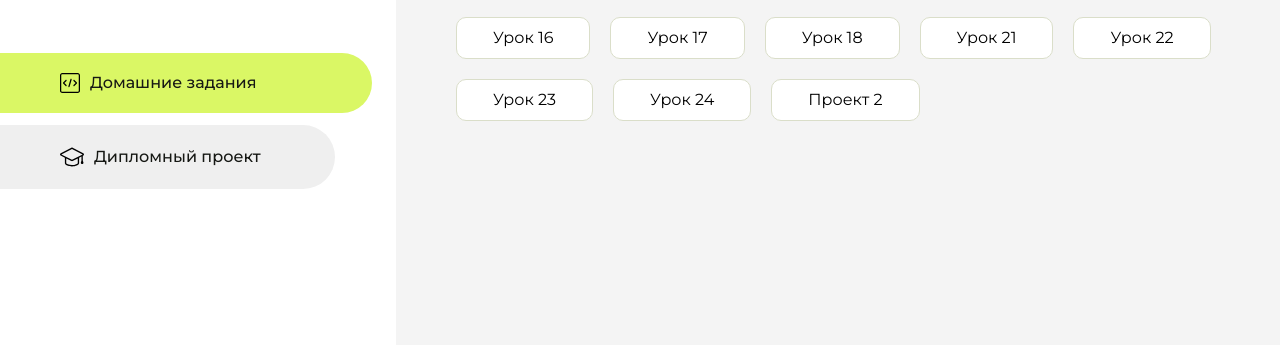
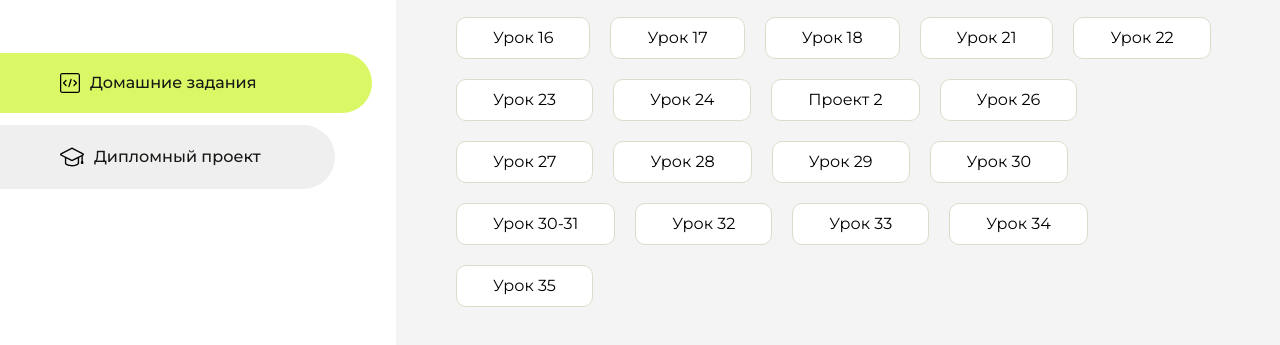
Before and after one commit to Front-rabbit0/homework, a plain HTML site: page index.html in a window 1280 px wide. Shown: the part 283-628 px from the top of the page. Drawn offline with Linux system fonts and the light colour scheme.

Commit message:
Update index.html

```diff
--- a/index.html
+++ b/index.html
@@ -142,6 +142,36 @@
                         <li class="content__list-item">
                             <a href="project-21/index.html">Проект 2</a>
                         </li>
+                        <li class="content__list-item">
+                            <a href="html-26/index.html">Урок 26</a>
+                        </li>
+                        <li class="content__list-item">
+                            <a href="html-27/index.html">Урок 27</a>
+                        </li>
+                        <li class="content__list-item">
+                            <a href="html-28/index.html">Урок 28</a>
+                        </li>
+                        <li class="content__list-item">
+                            <a href="html-29/index.html">Урок 29</a>
+                        </li>
+                        <li class="content__list-item">
+                            <a href="html-30/index.html">Урок 30</a>
+                        </li>
+                        <li class="content__list-item">
+                            <a href="html-30-31/index.html">Урок 30-31</a>
+                        </li>
+                        <li class="content__list-item">
+                            <a href="html-32/index.html">Урок 32</a>
+                        </li>
+                        <li class="content__list-item">
+                            <a href="html-33/index.html">Урок 33</a>
+                        </li>
+                        <li class="content__list-item">
+                            <a href="html-34/index.html">Урок 34</a>
+                        </li>
+                        <li class="content__list-item">
+                            <a href="html-35/index.html">Урок 35</a>
+                        </li>
                     </ul>
                 </div>
                 <div class="content__block hidden" id="diplomBlock">
```
